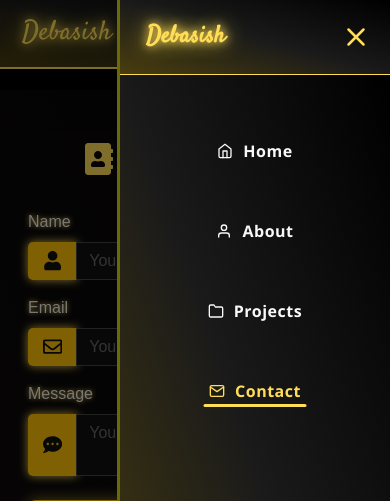
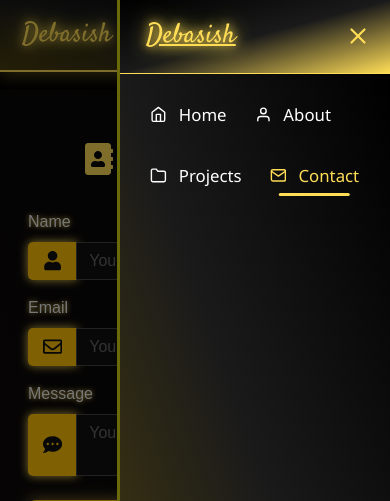
Before and after one commit to debasish39/portfolio9, a React (Vite) app: page /contact in a window 390 px wide. Both pictures are taken after a click on the button "Toggle navigation". Shown: the top 501 px of the page. Built offline with nearby package versions, Linux system fonts and the light colour scheme; a web font is replaced by a local one.

Commit message:
Update Navbar.jsx

```diff
--- a/src/bootstrapport/components/Navbar.jsx
+++ b/src/bootstrapport/components/Navbar.jsx
@@ -2,33 +2,23 @@ import React, { useState, useEffect } from 'react';
 import { Link, NavLink } from 'react-router-dom';
 import { Navbar, Nav, Container, Offcanvas } from 'react-bootstrap';
 import { FiMenu, FiX, FiHome, FiUser, FiFolder, FiMail } from 'react-icons/fi';
+import AOS from 'aos';
+import 'aos/dist/aos.css';
 import 'bootstrap/dist/css/bootstrap.css';
 import './Navbar.css';
-import AOS from 'aos';
-import 'aos/dist/aos.css';
 
 const MyNavbar = () => {
   const [expanded, setExpanded] = useState(false);
+  const [showOffcanvas, setShowOffcanvas] = useState(false);
   const [visible, setVisible] = useState(true);
   const [prevScrollPos, setPrevScrollPos] = useState(window.scrollY);
-  const [showModal, setShowModal] = useState(false);
-
-  const handleToggle = () => {
-    setShowModal((prev) => !prev);
-    setExpanded((prev) => !prev);
-  };
-
-  const handleNavLinkClick = () => {
-    setExpanded(false);
-    setShowModal(false);
-  };
 
   useEffect(() => {
     AOS.init({ duration: 800, once: false });
 
     const handleScroll = () => {
       const currentScroll = window.scrollY;
-      setVisible(currentScroll <= prevScrollPos);
+      setVisible(currentScroll <= prevScrollPos || currentScroll < 10);
       setPrevScrollPos(currentScroll);
     };
 
@@ -36,32 +26,38 @@ const MyNavbar = () => {
     return () => window.removeEventListener('scroll', handleScroll);
   }, [prevScrollPos]);
 
+  const toggleOffcanvas = () => {
+    setShowOffcanvas(!showOffcanvas);
+    setExpanded(!expanded);
+  };
+
+  const closeMenu = () => {
+    setShowOffcanvas(false);
+    setExpanded(false);
+  };
+
   return (
     <>
       <Navbar
         expanded={expanded}
         expand="lg"
-        className={`custom-navbar shadow-lg fixed-top ${visible ? 'navbar-show' : 'navbar-hide'}`}
+        fixed="top"
+        className={`custom-navbar ${visible ? 'navbar-show' : 'navbar-hide'}`}
       >
         <Container fluid>
-          <Navbar.Brand
-            as={Link}
-            to="/"
-            className="brand-logo" data-aos="flip-right"
-          >
+          <Navbar.Brand as={Link} to="/" className="brand-logo" data-aos="flip-right">
             Debasish
           </Navbar.Brand>
 
-          {/* Toggle icon */}
-          <Navbar.Toggle onClick={handleToggle} aria-controls="navbar-nav">
+          <Navbar.Toggle onClick={toggleOffcanvas} aria-label="Toggle navigation">
             <span className="custom-toggle-icon">
-              {showModal ? '' : <FiMenu size={30} />}
+              {showOffcanvas ? <FiX size={28} /> : <FiMenu size={28} />}
             </span>
           </Navbar.Toggle>
 
-          {/* Large screen nav links only */}
-          <Navbar.Collapse id="navbar-nav" className="d-none d-lg-flex">
-            <Nav className="custom-nav ms-auto" onClick={handleNavLinkClick}>
+          {/* Desktop Navigation */}
+          <Navbar.Collapse id="navbar-nav" className="d-none d-lg-flex justify-content-end">
+            <Nav className="custom-nav" onClick={closeMenu}>
               <Nav.Link as={NavLink} to="/" end data-aos="fade-down" data-aos-delay="100">
                 <FiHome /> Home
               </Nav.Link>
@@ -79,42 +75,31 @@ const MyNavbar = () => {
         </Container>
       </Navbar>
 
-      {/* Offcanvas for small screens */}
+      {/* Mobile Offcanvas Menu */}
       <Offcanvas
-        show={showModal}
-        onHide={() => setShowModal(false)}
+        show={showOffcanvas}
+        onHide={closeMenu}
         placement="end"
         className="d-lg-none side-offcanvas"
       >
-        <Offcanvas.Header
-          className="custom-close-header"
-          style={{
-            backgroundImage: 'linear-gradient(to left bottom, #000000, #1a1a1a, #4a3e0e)',height: '75px'
-          }}
-        >
-          <Offcanvas.Title className="text-gold d-flex align-items-center justify-content-between w-100">
-            <Navbar.Brand
-              as={NavLink}
-              to="/"
-              className="brand-logo"
-              style={{ fontSize: '24px', color: '#ffdd57' }}
-            >
+        <Offcanvas.Header className="custom-close-header">
+          <Offcanvas.Title className="offcanvas-title d-flex justify-content-between w-100 align-items-center">
+            <Link to="/" className="brand-logo" onClick={closeMenu}>
               Debasish
-            </Navbar.Brand>
-
+            </Link>
             <span
               className="custom-close-icon animated-close"
-              onClick={() => setShowModal(false)}
               role="button"
-              aria-label="Close Menu"
+              aria-label="Close menu"
+              onClick={closeMenu}
             >
-              <FiX size={30} />
+              <FiX size={26} />
             </span>
           </Offcanvas.Title>
         </Offcanvas.Header>
 
         <Offcanvas.Body className="offcanvas-gradient">
-          <Nav className="flex-column custom-nav px-3" onClick={handleNavLinkClick}>
+          <Nav className="flat-nav" onClick={closeMenu}>
             <Nav.Link as={NavLink} to="/" end data-aos="fade-right" data-aos-delay="100">
               <FiHome /> Home
             </Nav.Link>
```
